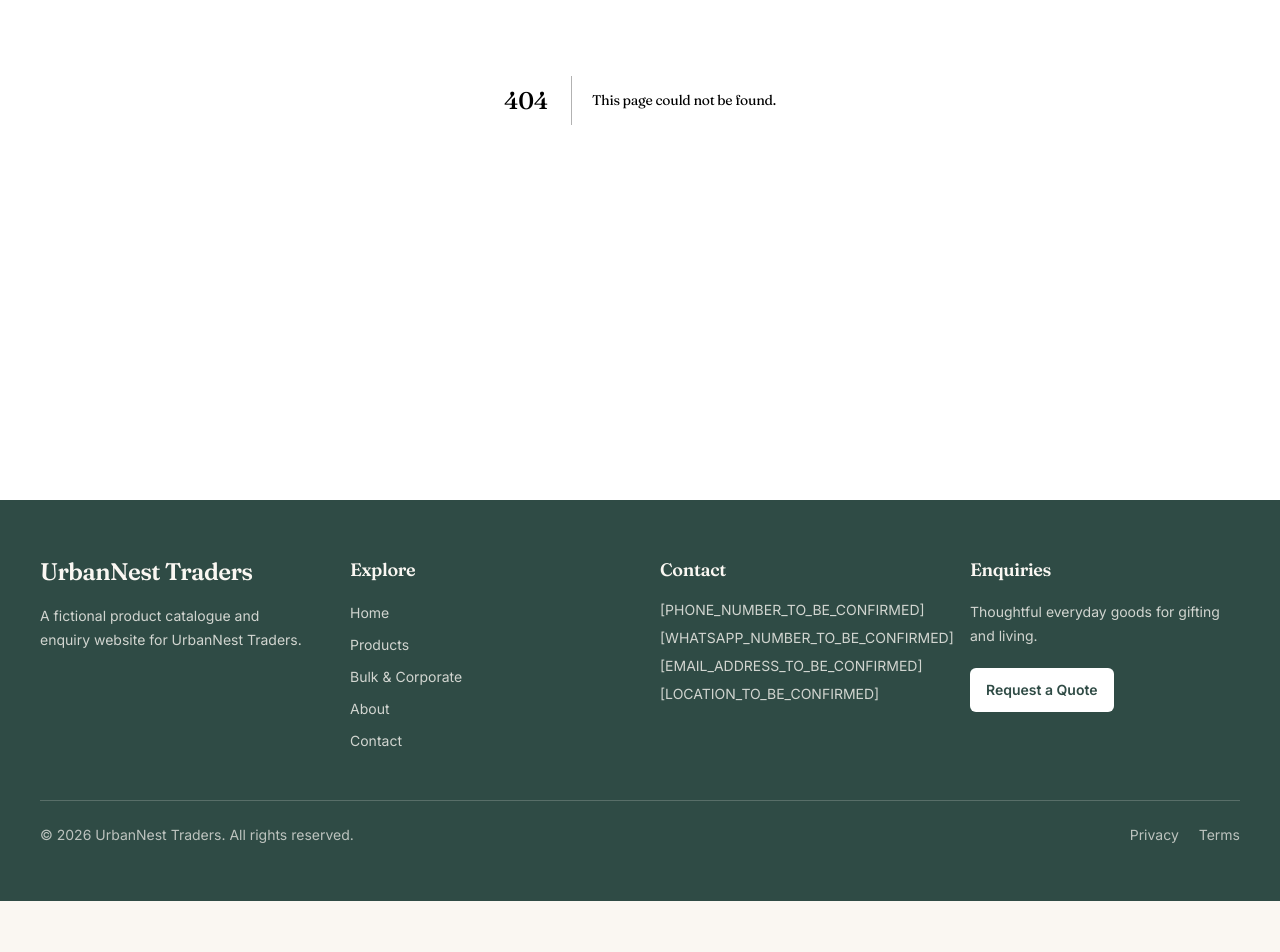
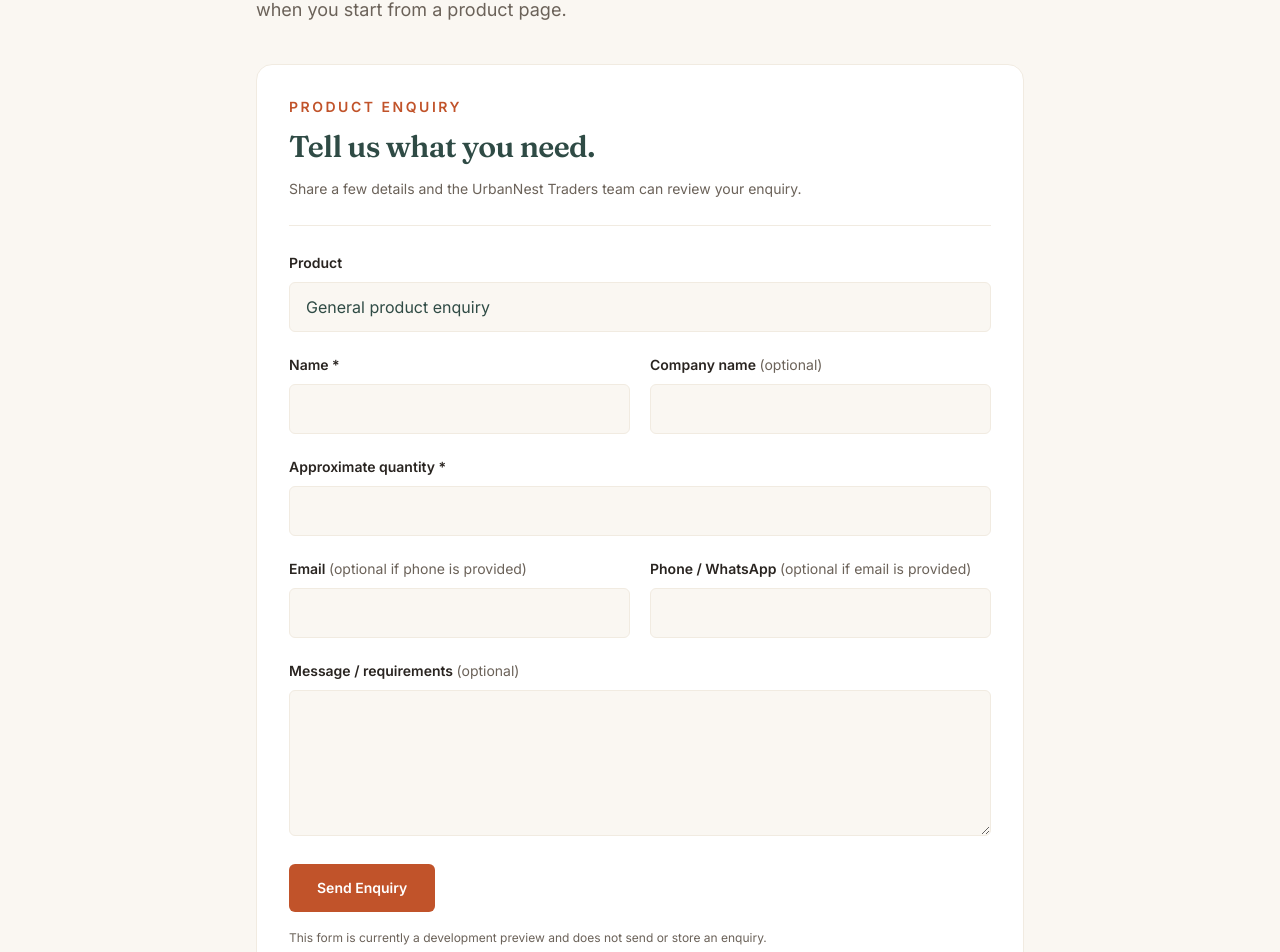
Before and after one commit to exploraterytester27/UrbanNest-Traders, a Next.js app: page /request-a-quote in a window 1280 px wide. Before the commit this address had no page. Shown: the part 377-1329 px from the top of the page. Before the commit the page ends 1278 px from the top, so only its background shows below. Built offline with nearby package versions, Linux system fonts and the light colour scheme.

Commit message:
Add product enquiry flow

```diff
--- a/app/products/[slug]/page.tsx
+++ b/app/products/[slug]/page.tsx
@@ -73,7 +73,7 @@ export default async function ProductPage({ params }: ProductPageProps) {
             ) : null}
 
             <div className="mt-9 flex flex-col gap-3 sm:flex-row">
-              <Link href="/request-a-quote" className="inline-flex min-h-12 items-center justify-center rounded-md bg-primary px-6 py-3 text-sm font-semibold text-surface hover:bg-primary-hover focus-visible:outline-primary">
+              <Link href={`/request-a-quote?product=${product.slug}`} className="inline-flex min-h-12 items-center justify-center rounded-md bg-primary px-6 py-3 text-sm font-semibold text-surface hover:bg-primary-hover focus-visible:outline-primary">
                 Request a Quote <span className="ml-3" aria-hidden="true">↗</span>
               </Link>
               <Link href="/products" className="inline-flex min-h-12 items-center justify-center rounded-md border border-pine px-6 py-3 text-sm font-semibold text-pine hover:bg-pine hover:text-surface focus-visible:outline-primary">
--- /dev/null
+++ b/app/request-a-quote/page.tsx
@@ -0,0 +1,38 @@
+import type { Metadata } from "next";
+import Link from "next/link";
+import { ProductEnquiryForm } from "@/components/catalog/product-enquiry-form";
+import { getProductBySlug } from "@/data/catalog";
+
+export const metadata: Metadata = {
+  title: "Request a Quote | UrbanNest Traders",
+  description: "Share your product enquiry requirements with UrbanNest Traders.",
+};
+
+type RequestAQuotePageProps = {
+  searchParams: Promise<{ product?: string | string[] | undefined }>;
+};
+
+export default async function RequestAQuotePage({ searchParams }: RequestAQuotePageProps) {
+  const params = await searchParams;
+  const productSlug = Array.isArray(params.product) ? params.product[0] : params.product;
+  const product = productSlug ? getProductBySlug(productSlug) : undefined;
+
+  return (
+    <section className="bg-background" aria-labelledby="quote-page-title">
+      <div className="mx-auto max-w-7xl px-5 py-12 sm:px-8 sm:py-16 lg:px-10 lg:py-20">
+        <Link href={product ? `/products/${product.slug}` : "/products"} className="inline-flex min-h-11 items-center text-sm font-semibold text-pine underline decoration-pine/30 underline-offset-4 hover:text-primary focus-visible:outline-primary">
+          <span className="mr-2" aria-hidden="true">←</span> {product ? "Back to product" : "Browse products"}
+        </Link>
+
+        <div className="mx-auto mt-10 max-w-3xl">
+          <p className="text-sm font-semibold uppercase tracking-[0.18em] text-primary">Request a quote</p>
+          <h1 id="quote-page-title" className="mt-4 text-4xl text-text sm:text-5xl">Start a product enquiry.</h1>
+          <p className="mt-5 text-base leading-7 text-muted sm:text-lg">Provide the essentials below. The selected product is carried into the form automatically when you start from a product page.</p>
+          <div className="mt-10">
+            <ProductEnquiryForm product={product} />
+          </div>
+        </div>
+      </div>
+    </section>
+  );
+}
--- /dev/null
+++ b/components/catalog/product-enquiry-form.tsx
@@ -0,0 +1,147 @@
+"use client";
+
+import { useState, type FormEvent } from "react";
+import type { Product } from "@/types/catalog";
+
+interface ProductEnquiryFormProps {
+  product?: Product;
+}
+
+type FormValues = {
+  name: string;
+  company: string;
+  email: string;
+  phone: string;
+  quantity: string;
+  message: string;
+};
+
+type FormErrors = Partial<Record<keyof FormValues | "contact", string>>;
+
+const initialValues: FormValues = {
+  name: "",
+  company: "",
+  email: "",
+  phone: "",
+  quantity: "",
+  message: "",
+};
+
+export function ProductEnquiryForm({ product }: ProductEnquiryFormProps) {
+  const [values, setValues] = useState<FormValues>(initialValues);
+  const [errors, setErrors] = useState<FormErrors>({});
+  const [submitted, setSubmitted] = useState(false);
+
+  const updateValue = (field: keyof FormValues, value: string) => {
+    setValues((current) => ({ ...current, [field]: value }));
+    setErrors((current) => ({ ...current, [field]: undefined, contact: undefined }));
+    setSubmitted(false);
+  };
+
+  const validate = (): FormErrors => {
+    const nextErrors: FormErrors = {};
+    const email = values.email.trim();
+    const phone = values.phone.trim();
+    const quantity = Number(values.quantity);
+
+    if (!values.name.trim()) {
+      nextErrors.name = "Please enter your name.";
+    }
+
+    if (!email && !phone) {
+      nextErrors.contact = "Please provide an email address or phone/WhatsApp number.";
+    }
+
+    if (email && !/^[^\s@]+@[^\s@]+\.[^\s@]+$/.test(email)) {
+      nextErrors.email = "Please enter a valid email address.";
+    }
+
+    if (!values.quantity.trim() || !Number.isInteger(quantity) || quantity < 1) {
+      nextErrors.quantity = "Please enter a whole quantity of at least 1.";
+    }
+
+    return nextErrors;
+  };
+
+  const handleSubmit = (event: FormEvent<HTMLFormElement>) => {
+    event.preventDefault();
+    const nextErrors = validate();
+    setErrors(nextErrors);
+
+    if (Object.keys(nextErrors).length === 0) {
+      setSubmitted(true);
+    }
+  };
+
+  const fieldClassName = (field: keyof FormValues) =>
+    `mt-2 block min-h-12 w-full rounded-md border bg-background px-4 py-3 text-base text-text outline-none transition-colors placeholder:text-muted/70 focus:border-primary ${
+      errors[field] ? "border-error" : "border-border"
+    }`;
+
+  return (
+    <form onSubmit={handleSubmit} noValidate className="rounded-2xl border border-border bg-surface p-6 sm:p-8">
+      <div className="border-b border-border pb-6">
+        <p className="text-sm font-semibold uppercase tracking-[0.18em] text-primary">Product enquiry</p>
+        <h2 className="mt-3 text-3xl text-pine">Tell us what you need.</h2>
+        <p className="mt-3 text-sm leading-6 text-muted">
+          Share a few details and the UrbanNest Traders team can review your enquiry.
+        </p>
+      </div>
+
+      <div className="mt-6 grid gap-5">
+        <div>
+          <label htmlFor="enquiry-product" className="text-sm font-semibold text-text">Product</label>
+          <div id="enquiry-product" className="mt-2 rounded-md border border-border bg-background px-4 py-3 text-base text-pine">
+            {product?.name ?? "General product enquiry"}
+          </div>
+        </div>
+
+        <div className="grid gap-5 sm:grid-cols-2">
+          <div>
+            <label htmlFor="enquiry-name" className="text-sm font-semibold text-text">Name <span aria-hidden="true">*</span></label>
+            <input id="enquiry-name" name="name" type="text" autoComplete="name" value={values.name} onChange={(event) => updateValue("name", event.target.value)} aria-invalid={Boolean(errors.name)} aria-describedby={errors.name ? "enquiry-name-error" : undefined} className={fieldClassName("name")} />
+            {errors.name ? <p id="enquiry-name-error" className="mt-2 text-sm text-error" role="alert">{errors.name}</p> : null}
+          </div>
+
+          <div>
+            <label htmlFor="enquiry-company" className="text-sm font-semibold text-text">Company name <span className="font-normal text-muted">(optional)</span></label>
+            <input id="enquiry-company" name="company" type="text" autoComplete="organization" value={values.company} onChange={(event) => updateValue("company", event.target.value)} className={fieldClassName("company")} />
+          </div>
+        </div>
+
+        <div>
+          <label htmlFor="enquiry-quantity" className="text-sm font-semibold text-text">Approximate quantity <span aria-hidden="true">*</span></label>
+          <input id="enquiry-quantity" name="quantity" type="number" min="1" step="1" inputMode="numeric" value={values.quantity} onChange={(event) => updateValue("quantity", event.target.value)} aria-invalid={Boolean(errors.quantity)} aria-describedby={errors.quantity ? "enquiry-quantity-error" : undefined} className={fieldClassName("quantity")} />
+          {errors.quantity ? <p id="enquiry-quantity-error" className="mt-2 text-sm text-error" role="alert">{errors.quantity}</p> : null}
+        </div>
+
+        <div className="grid gap-5 sm:grid-cols-2">
+          <div>
+            <label htmlFor="enquiry-email" className="text-sm font-semibold text-text">Email <span className="font-normal text-muted">(optional if phone is provided)</span></label>
+            <input id="enquiry-email" name="email" type="email" autoComplete="email" value={values.email} onChange={(event) => updateValue("email", event.target.value)} aria-invalid={Boolean(errors.email)} aria-describedby={errors.email ? "enquiry-email-error" : errors.contact ? "enquiry-contact-error" : undefined} className={fieldClassName("email")} />
+            {errors.email ? <p id="enquiry-email-error" className="mt-2 text-sm text-error" role="alert">{errors.email}</p> : null}
+          </div>
+
+          <div>
+            <label htmlFor="enquiry-phone" className="text-sm font-semibold text-text">Phone / WhatsApp <span className="font-normal text-muted">(optional if email is provided)</span></label>
+            <input id="enquiry-phone" name="phone" type="tel" autoComplete="tel" value={values.phone} onChange={(event) => updateValue("phone", event.target.value)} aria-invalid={Boolean(errors.contact)} aria-describedby={errors.contact ? "enquiry-contact-error" : undefined} className={fieldClassName("phone")} />
+          </div>
+        </div>
+        {errors.contact ? <p id="enquiry-contact-error" className="-mt-2 text-sm text-error" role="alert">{errors.contact}</p> : null}
+
+        <div>
+          <label htmlFor="enquiry-message" className="text-sm font-semibold text-text">Message / requirements <span className="font-normal text-muted">(optional)</span></label>
+          <textarea id="enquiry-message" name="message" rows={5} value={values.message} onChange={(event) => updateValue("message", event.target.value)} className={`${fieldClassName("message")} resize-y`} />
+        </div>
+      </div>
+
+      <div className="mt-7 flex flex-col items-start gap-4">
+        <button type="submit" className="inline-flex min-h-12 w-full items-center justify-center rounded-md bg-primary px-7 py-3 text-sm font-semibold text-surface transition-colors hover:bg-primary-hover focus-visible:outline-primary sm:w-auto">
+          Send Enquiry
+        </button>
+        <p className="text-xs leading-5 text-muted">This form is currently a development preview and does not send or store an enquiry.</p>
+        {submitted ? <p className="text-sm font-semibold text-success" role="status">Your details passed validation. Submission delivery will be connected in a future step.</p> : null}
+      </div>
+    </form>
+  );
+}
```
